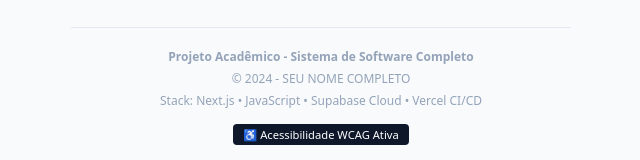
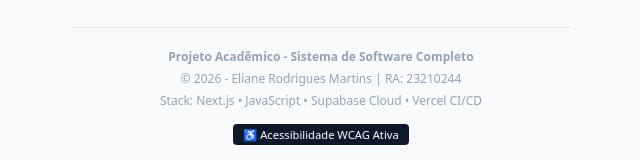
Before and after one commit to elianew11/meu-projeto-faculdade, a Next.js app: page / in a window 1280 px wide. Shown: the part 534-694 px from the top of the page, without its empty margins (319-959 px from the left). Built offline with nearby package versions, Linux system fonts and the light colour scheme; no server answers; the database is empty.

Commit message:
Update footer copyright information

```diff
--- a/pages/index.js
+++ b/pages/index.js
@@ -73,7 +73,7 @@ export default function Home() {
         <footer style={styles.footer}>
           <div style={styles.divider}></div>
           <p style={styles.footerText}><strong>Projeto Acadêmico - Sistema de Software Completo</strong></p>
-          <p style={styles.footerText}>© 2024 - SEU NOME COMPLETO</p>
+          <p style={styles.footerText}>© 2026 - Eliane Rodrigues Martins | RA: 23210244</p>
           <p style={styles.footerText}>Stack: Next.js • JavaScript • Supabase Cloud • Vercel CI/CD</p>
           <div style={styles.a11yBadge}>♿ Acessibilidade WCAG Ativa</div>
         </footer>
```
